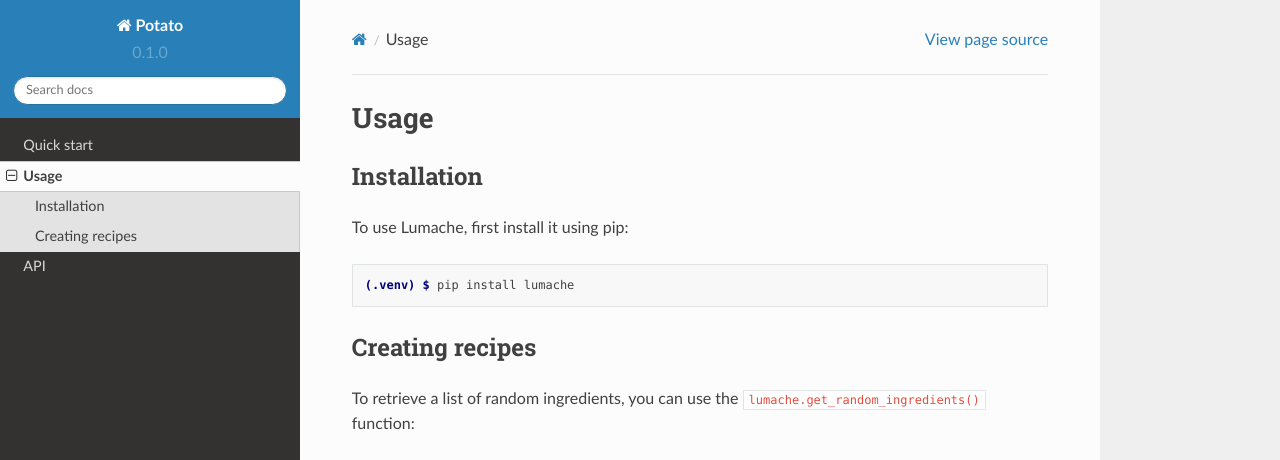
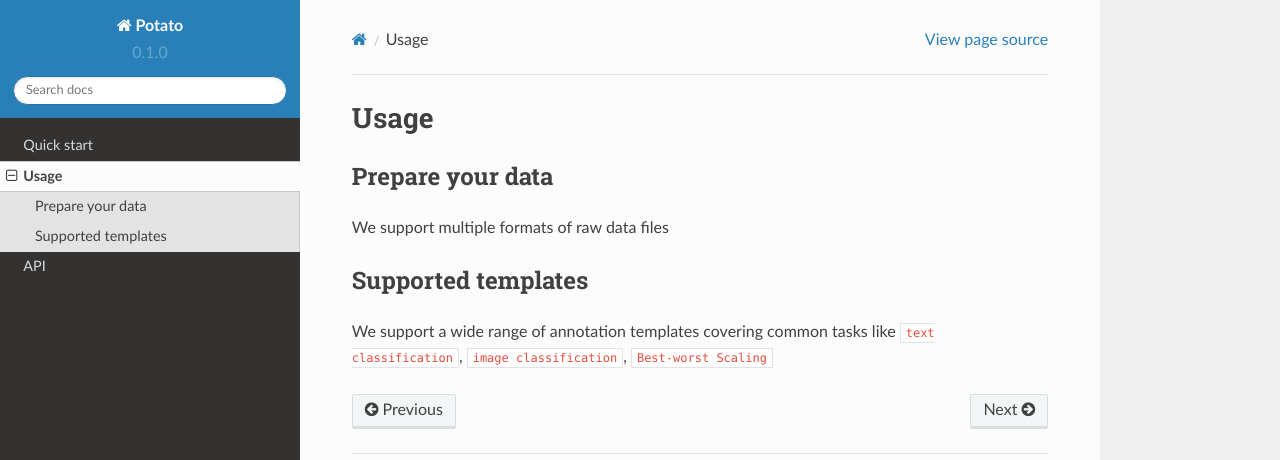
Before and after one commit to Jiaxin-Pei/potato-tutorial, a Sphinx documentation site: the page built from docs/source/usage.rst, in a window 1280 px wide and 1095 px high. Shown: the top 460 px of the window. Built offline with Sphinx 7.4.7 and the Read the Docs theme 2.0.0, drawn with Linux system fonts in a browser that asks for light colours; some of the changed text lies outside the part shown; grey boxes are pictures that could not be loaded.

Commit message:
Update usage.rst

```diff
--- a/docs/source/usage.rst
+++ b/docs/source/usage.rst
@@ -1,33 +1,15 @@
 Usage
 =====
 
-.. _installation:
 
-Installation
+
+Prepare your data
 ------------
 
-To use Lumache, first install it using pip:
+We support multiple formats of raw data files
 
-.. code-block:: console
 
-   (.venv) $ pip install lumache
-
-Creating recipes
+Supported templates
 ----------------
 
-To retrieve a list of random ingredients,
-you can use the ``lumache.get_random_ingredients()`` function:
-
-.. autofunction:: lumache.get_random_ingredients
-
-The ``kind`` parameter should be either ``"meat"``, ``"fish"``,
-or ``"veggies"``. Otherwise, :py:func:`lumache.get_random_ingredients`
-will raise an exception.
-
-.. autoexception:: lumache.InvalidKindError
-
-For example:
-
->>> import lumache
->>> lumache.get_random_ingredients()
-['shells', 'gorgonzola', 'parsley']
+We support a wide range of annotation templates covering common tasks like ``text classification``, ``image classification``, ``Best-worst Scaling``
```
